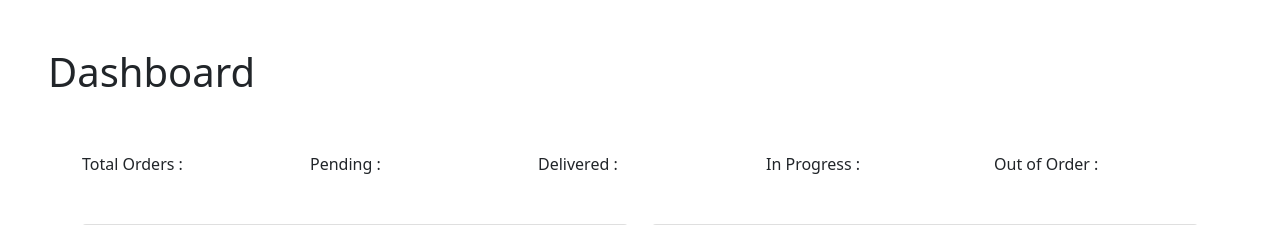
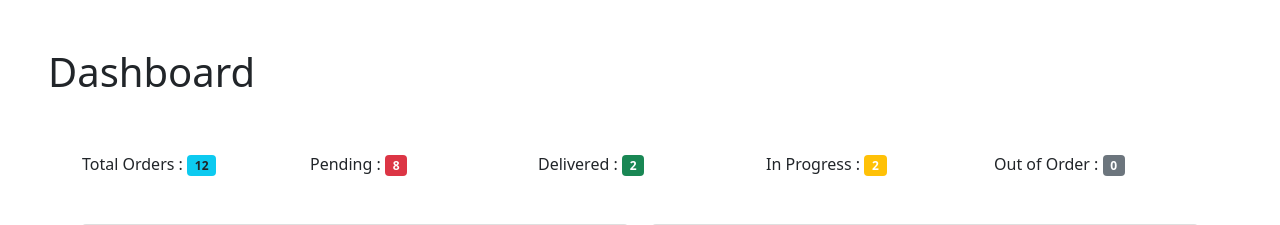
Before and after one commit to fkgtfaisal/blog2, a Django app: page / in a window 1280 px wide. Shown: the part 58-283 px from the top of the page. Run offline with Django 4.2, Linux system fonts and the light colour scheme; data comes from the database, SQL or seed files in the repository; both versions use the stored data as it was after the commit; some libraries are stand-ins or nearby versions.

Commit message:
2323
2323

```diff
--- a/blog/settings.py
+++ b/blog/settings.py
@@ -38,6 +38,7 @@ INSTALLED_APPS = [
     'django.contrib.messages',
     'django.contrib.staticfiles',
     'bookstore',
+    'django_filters',
 ]
 
 MIDDLEWARE = [
--- a/bookstore/filters.py
+++ b/bookstore/filters.py
@@ -6,5 +6,5 @@ class OrderFilter(django_filters.FilterSet):
     class Meta:
         model = Order
         fields = '__all__'
-       # fields = ['book' , 'status']
-       # exclude = ['book' , 'status']
+        fields = ['book' , 'status']
+        exclude = ['book' , 'status']
--- a/bookstore/templates/bookstore/dashboard.html
+++ b/bookstore/templates/bookstore/dashboard.html
@@ -4,23 +4,22 @@
 
 <h1 class="p-5">Dashboard</h1>
 
-
 <div class="container pb-5">
   <div class="row">
     <div class="col-sm">
-      Total Orders : <span class="badge badge-pill badge-primary">{{t_orders}}</span>
+      Total Orders : <span class="badge bg-info text-dark">{{t_orders}}</span>
     </div>
     <div class="col-sm">
-    Pending : <span class="badge badge-pill badge-danger">{{p_orders}}</span>
+    Pending : <span class="badge bg-danger">{{p_orders}}</span>
     </div>
     <div class="col-sm">
-     Delivered : <span class="badge badge-pill badge-success">{{d_orders}}</span>
+     Delivered : <span class="badge bg-success">{{d_orders}}</span>
     </div>
     <div class="col-sm">
-     In Progress :<span class="badge badge-pill badge-warning"> {{in_orders}}</span>
+     In Progress : <span class="badge bg-warning">{{in_orders}}</span>
     </div>
     <div class="col-sm">
-      Out of Order : <span class="badge badge-pill badge-secondary">{{out_orders}}</span>
+      Out of Order : <span class="badge bg-secondary">{{out_orders}}</span>
     </div>
   </div>
 </div>
@@ -62,7 +61,6 @@
      <div class="card"  >
   <div class="card-body">
     <h5 class="card-title">Orders</h5>
-      {% comment %} <h6 class="card-subtitle mb-2 text-muted"><a class="btn btn-success" href="{% url 'create' %}">create</a></h6> {% endcomment %}
 <table class="table ">
   <thead>
     <tr>
--- a/bookstore/templates/bookstore/my_order_form.html
+++ b/bookstore/templates/bookstore/my_order_form.html
@@ -10,9 +10,9 @@
 
   <form action="" method="POST">
     {% csrf_token %}
-    {{ form }}
+    {{formset.management_form}}
     {% for item in  formset %}
-    {{item}} <br>
+      {{item}} <br>
     {% endfor %}
     <button type="submit" class="btn btn-primary">Submit</button>
   </form>
```
Also changed, not shown: bookstore/forms.py (+9 -9 lines), bookstore/views.py (+10 -12 lines), db.sqlite3.
